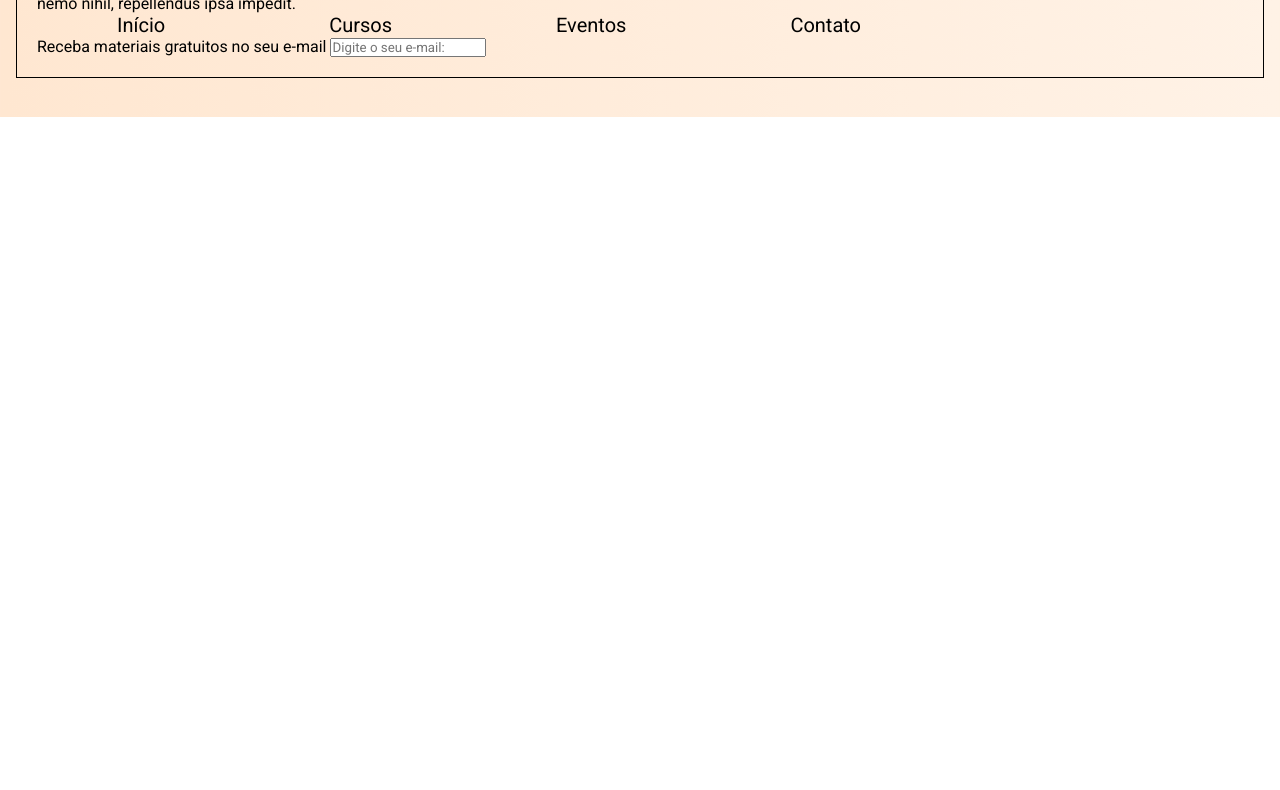
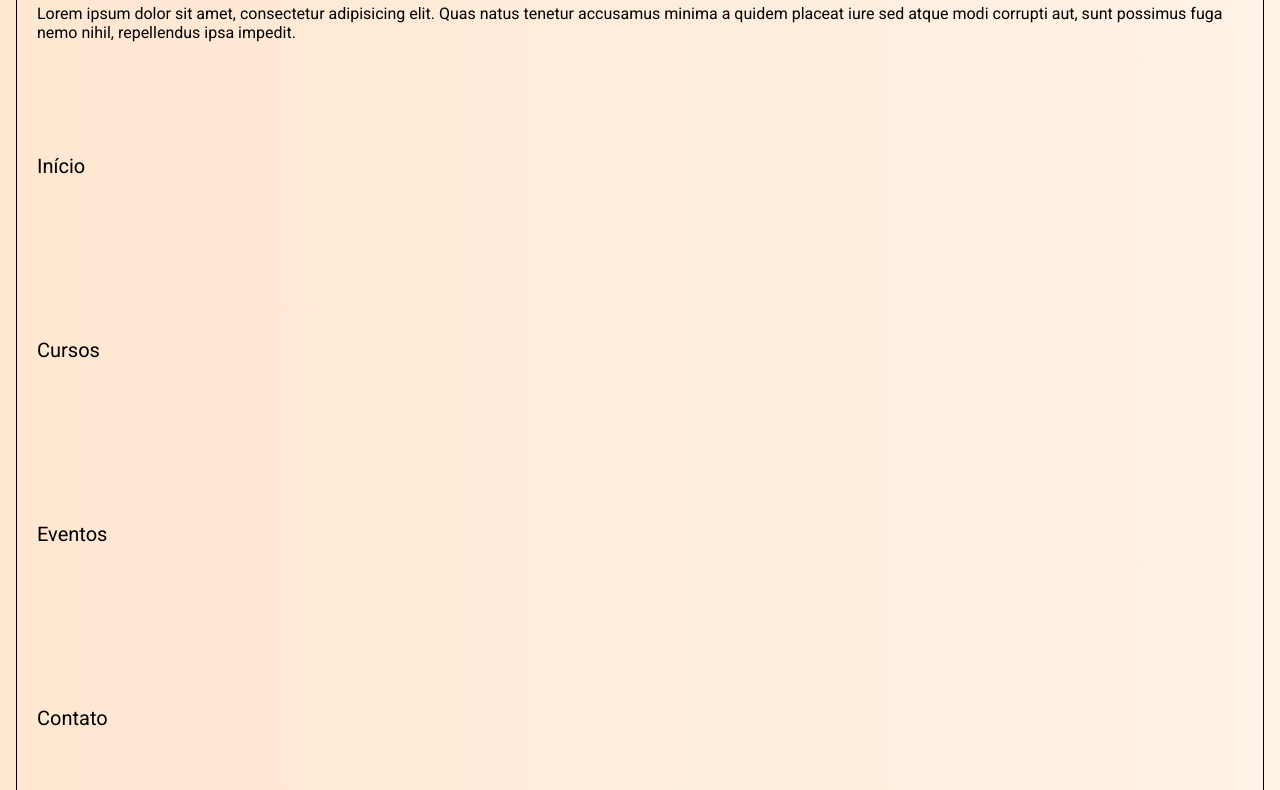
Before and after one commit to luizfernando05/tom-s_jazz_school, a plain HTML site: page index.html in a window 1280 px wide. Shown: the part 3754-4544 px from the top of the page. Before the commit the page ends 3871 px from the top, so only its background shows below. Drawn offline with Linux system fonts and the light colour scheme.

Commit message:
footer css

```diff
--- a/index.css
+++ b/index.css
@@ -154,6 +154,33 @@ h2 {
     width: fit-content;
 }
 
+/* RODAPÉ */
+
+footer {
+    border-bottom: 0;
+    padding: 1rem 1.25rem 4rem;
+}
+
+footer nav a {
+    display: block;
+    padding-left: 0;
+}
+
+.newsletter-form label {
+    display: block;
+    font-size: 1.5rem;
+}
+
+.newsletter-form input {
+    border: 2px solid var(--color-black);
+    box-shadow: 4px 4px 0 var(--color-black);
+    font-size: 1.5rem;
+    padding: .5rem;
+    width: 100%;
+}
+
+/* UTILITÁRIOS */
+
 .mt-1 {
     margin-top: 1rem;
 }
--- a/index.html
+++ b/index.html
@@ -63,10 +63,11 @@
                     <a href="#">
                         <img src="img/arrow-right.svg" alt="Ir para página do curso">
                     </a>
+                </article>
 
                 <article class="card">
                     <img src="img/drums.png" alt="Icone de bateria">
-                    <strong>Bateriar</strong>
+                    <strong>Bateria</strong>
                     <p>Lorem ipsum dolor sit amet consectetur adipisicing elit. Blanditiis eaque, nisi sint vitae libero alias. Non sed, aliquam consectetur quos facere eius iure atque tempora modi animi, ipsa doloremque doloribus.</p>
                     <a href="#">
                         <img src="img/arrow-right.svg" alt="Ir para página do curso">
@@ -81,8 +82,8 @@
 
     <footer>
         <div>
-            <img src="img/logo.svg" alt="Tom's Jazz School">
-            <p>Lorem ipsum dolor sit amet, consectetur adipisicing elit. Quas natus tenetur accusamus minima a quidem placeat iure sed atque modi corrupti aut, sunt possimus fuga nemo nihil, repellendus ipsa impedit.</p>
+            <img src="img/logo.svg" alt="Tom's Jazz School" class="mt-1 mb-1">
+            <p class="mb-2">Lorem ipsum dolor sit amet, consectetur adipisicing elit. Quas natus tenetur accusamus minima a quidem placeat iure sed atque modi corrupti aut, sunt possimus fuga nemo nihil, repellendus ipsa impedit.</p>
         </div>
 
         <div>
@@ -92,9 +93,10 @@
                 <a href="#">Eventos</a>
                 <a href="#">Contato</a>
             </nav>
-            <form action="">
-                <label for="email">Receba materiais gratuitos no seu e-mail</label>
-                <input type="text" name="e-mail" id="email" placeholder="Digite o seu e-mail:">
+            <form action="" class="newsletter-form">
+                <label for="email" class="mb-1">Receba materiais gratuitos no seu e-mail</label>
+                <input type="text" name="e-mail" id="email" placeholder="Digite o seu e-mail:" class="mb-1">
+                <button class="btn mb-2">Quero receber</button>
             </form>
         </div>
     </footer>
```
